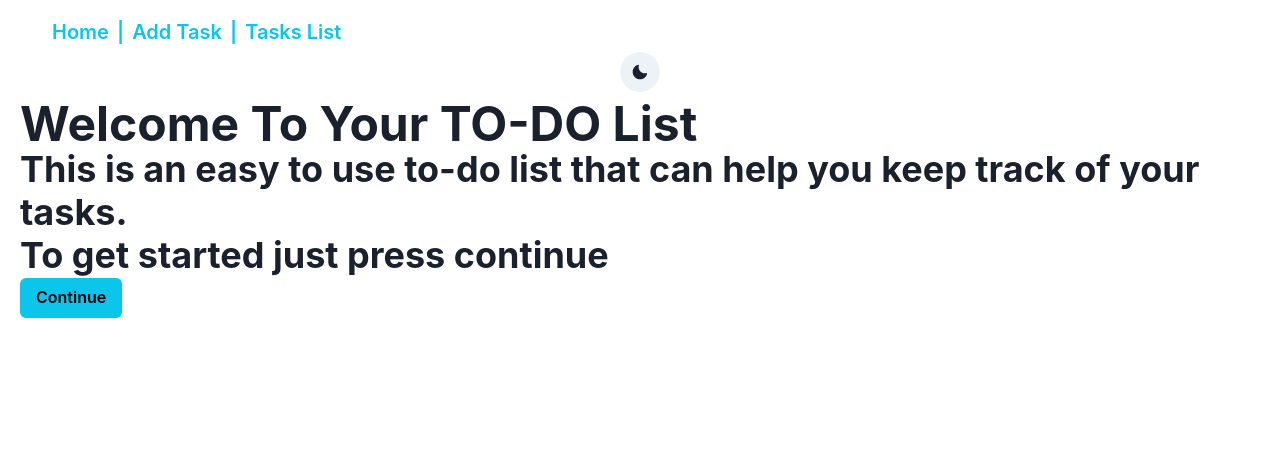
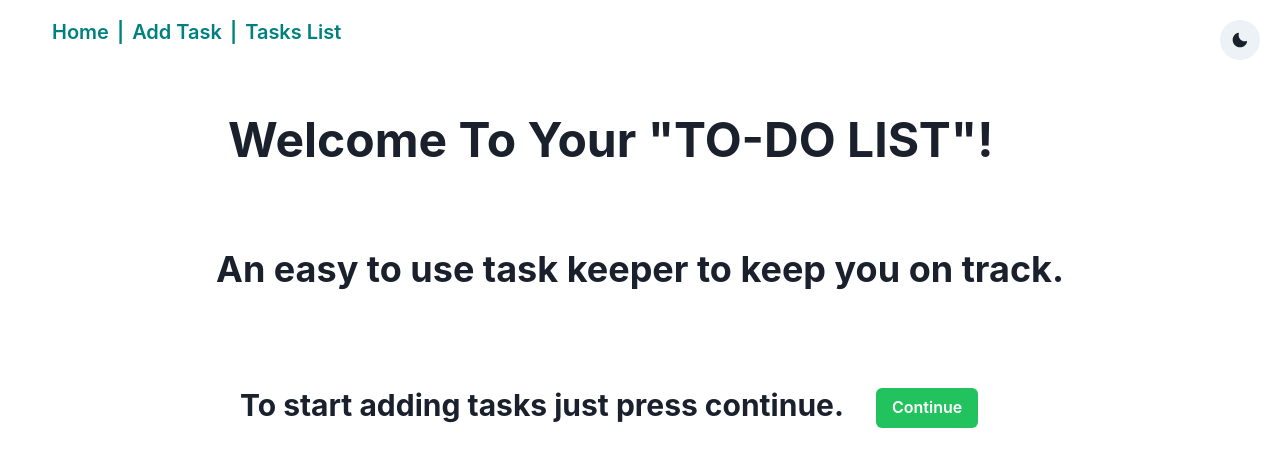
Before and after one commit to AlexMFlynn/TODO-MK0, a React (Create React App) app in the folder todo-ts/: page / in a window 1280 px wide. Shown: the top 466 px of the page. Built offline with nearby package versions, Linux system fonts and the light colour scheme.

Commit message:
Added styling to tasks list page

```diff
--- a/todo-ts/src/App.tsx
+++ b/todo-ts/src/App.tsx
@@ -1,14 +1,14 @@
 import { useEffect, useState } from 'react';
 import './App.css';
-import { TaskProps } from './Components/Tasks/Task';
+import { TaskProps } from './Components/Tasks/TaskProps';
 import { Route, Routes } from 'react-router-dom';
 import { Home } from './pages/Home';
 import { TaskList } from './pages/TaskList';
 import { AddTask } from './pages/AddTask';
 import { NavBar } from './Components/UI/NavBar/NavBar';
-import { Flex, Heading, VStack } from '@chakra-ui/layout';
+import { Flex, Heading, Spacer, VStack } from '@chakra-ui/layout';
 import { IconButton } from '@chakra-ui/button';
-import { SunIcon, MoonIcon, WarningIcon } from '@chakra-ui/icons'
+import { SunIcon, MoonIcon } from '@chakra-ui/icons'
 import { useColorMode } from '@chakra-ui/color-mode';
 
 
@@ -63,14 +63,14 @@ export default function App() {
         >
           <NavBar />
         </Heading>
-      </Flex>
+        <Spacer />
         <IconButton
           icon={isDark ? <SunIcon /> : <MoonIcon />}
-        aria-label='Light Mode'
+          aria-label='Light and Dark mode toggle'
           isRound={true}
           onClick={toggleColorMode}
         />
-      <main>
+      </Flex>
       <Routes>
         <Route index element={<Home />} />
         <Route path='/taskList' element={
@@ -80,8 +80,6 @@ export default function App() {
           <AddTask onAddTask={handleOnAddTask} />
         } />
       </Routes>
-
-      </main>
     </VStack >
   );
 };
--- a/todo-ts/src/Components/NewTask/TaskForm.tsx
+++ b/todo-ts/src/Components/NewTask/TaskForm.tsx
@@ -1,5 +1,5 @@
 import { ChangeEvent, useState } from "react";
-import { TaskProps } from "../Tasks/Task";
+import { TaskProps } from "../Tasks/TaskProps";
 import { Button } from "../UI/Button/Button";
 import { Input } from "../UI/Input/Input";
 import { v4 as uuidv4 } from 'uuid';
--- a/todo-ts/src/Components/Tasks/AllTasks.tsx
+++ b/todo-ts/src/Components/Tasks/AllTasks.tsx
@@ -1,5 +1,5 @@
-import { Box, Button, Card, CardBody, CardHeader, Heading, StackDivider, Text, VStack } from "@chakra-ui/react";
-import { TaskProps } from "./Task";
+import { Box, Button, Card, CardBody, CardHeader, Flex, Heading, Spacer, StackDivider, Text, VStack } from "@chakra-ui/react";
+import { TaskProps } from "./TaskProps";
 
 export interface AllTasksProps {
     tasks: TaskProps[];
@@ -12,41 +12,55 @@ export function AllTasks({ tasks, onRemove }: AllTasksProps) {
     };
 
     return (
-        <Box
-            maxWidth='md'
-            padding='5px'
+        <VStack
+            spacing='2em'
+            w='100%'
+            align='center'
         >
-            <Card
-                variant='elevated'
-                bg='lavender'
-                display='flex'
+            <Heading
                 textAlign='center'
+                w='100%'
+                p='.5em'
+                borderRadius='lg'
+                size='2xl'
+                bg='green'
+            >Tasks</Heading>
 
-            >
-                <CardHeader bg='darkcyan'>
-                    <Heading size='md'>Tasks</Heading>
-                </CardHeader>
-
-                <CardBody textAlign='left'>
             <VStack
-                        display='flex'
+                w='100%'
                 divider={<StackDivider />}
-                        borderColor='black'
+                borderColor='teal'
                 spacing='4'
-                        align='stretch'
             >
                 {tasks.map(task => {
                     return (
-                                <Box key={task.key}>
-                                    <Heading
-                                        size='xs'
+                        <Card
+                            w='100%'
+                            key={task.key}
+                            flexDir='row'
+                            p='1em'
+                            alignItems='center'
+                        >
+                            <Box mr='.5em'>
+                                <CardHeader
+                                    color='green'
+                                    fontWeight='bold'
+                                    p='0'
                                     textTransform='uppercase'
                                 >
                                     {task.title}
-                                    </Heading>
-                                    <Text pt='2' fontSize='sm'>
+                                </CardHeader>
+                                <CardBody
+                                    p='0'
+                                >
+                                    <Text>
                                         {task.description}
                                     </Text>
+                                </CardBody>
+                            </Box>
+                            <Spacer />
+                            {//TODO: add trash icons
+                            }
                             <Button
                                 onClick={() => onRemoveHandler(task.key)}
                                 colorScheme='red'
@@ -54,12 +68,10 @@ export function AllTasks({ tasks, onRemove }: AllTasksProps) {
                             >
                                 REMOVE
                             </Button>
-                                </Box>
+                        </Card>
                     );
                 })};
             </VStack>
-                </CardBody>
-            </Card>
-        </Box>
+        </VStack>
     );
 };
--- /dev/null
+++ b/todo-ts/src/Components/Tasks/TaskProps.tsx
@@ -0,0 +1,5 @@
+export interface TaskProps {
+    title: string;
+    description: string;
+    key: string;
+};
--- a/todo-ts/src/Components/UI/NavBar/NavBar.tsx
+++ b/todo-ts/src/Components/UI/NavBar/NavBar.tsx
@@ -4,7 +4,9 @@ import { NavLink } from "react-router-dom";
 
 export function NavBar() {
     return (
-        <Breadcrumb separator='|'>
+        <Breadcrumb
+            color='teal'
+            separator='|'>
             <BreadcrumbItem>
                 <BreadcrumbLink as={NavLink} to='/' end>
                     Home
--- a/todo-ts/src/pages/AddTask.tsx
+++ b/todo-ts/src/pages/AddTask.tsx
@@ -1,6 +1,5 @@
-import { Box } from "@chakra-ui/react";
 import { TaskForm } from "../Components/NewTask/TaskForm";
-import { TaskProps } from "../Components/Tasks/Task";
+import { TaskProps } from "../Components/Tasks/TaskProps";
 
 
 export interface AddTaskProps {
@@ -9,8 +8,6 @@ export interface AddTaskProps {
 
 export function AddTask({ onAddTask }: AddTaskProps) {
     return (
-        <Box>
-            <TaskForm onAddTask={onAddTask} />
-        </Box>
+        <TaskForm onAddTask={onAddTask} />
     );
 };
--- a/todo-ts/src/pages/Home.tsx
+++ b/todo-ts/src/pages/Home.tsx
@@ -1,19 +1,40 @@
-import { Box, Heading, Button } from "@chakra-ui/react";
+import { Box, Heading, Button, VStack, Flex, Spacer } from "@chakra-ui/react";
 import React from "react";
 import { Link } from "react-router-dom";
 
-
 export function Home() {
     return (
-        <Box>
-            <Heading as='h1' size='2xl' >Welcome To Your TO-DO List</Heading>
-            <Heading>
-                This is an easy to use to-do list that can help you keep track of your tasks.
-            </Heading>
-            <Heading>
-                To get started just press continue
-            </Heading>
-            <Button as={Link} to='AddTask' colorScheme='cyan'>Continue</Button>
-        </Box >
+        <VStack >
+            <Flex direction='column'>
+                <Heading
+                    as='h1'
+                    size='2xl'
+                    m='1em'
+                >
+                    Welcome To Your "TO-DO LIST"!
+                </Heading>
+                <Heading
+                    size='xl'
+                    m='1em'
+
+                >
+                    An easy to use task keeper to keep you on track.
+                </Heading>
+                <Heading
+                    size='lg'
+                    m='2em'
+                >
+                    To start adding tasks just press continue.
+                    <Button
+                        ml='2em'
+                        as={Link}
+                        to='AddTask'
+                        colorScheme='whatsapp'
+                    >
+                        Continue
+                    </Button>
+                </Heading>
+            </Flex>
+        </VStack>
     );
 };
--- a/todo-ts/src/pages/TaskList.tsx
+++ b/todo-ts/src/pages/TaskList.tsx
@@ -1,4 +1,3 @@
-import { Box } from "@chakra-ui/react";
 import { AllTasks } from "../Components/Tasks/AllTasks";
 
 export interface TaskListProps {
@@ -15,8 +14,9 @@ export function TaskList({
     onRemoveTask
 }: TaskListProps) {
     return (
-        <Box>
-            <AllTasks tasks={tasks} onRemove={onRemoveTask} />
-        </Box>
+        <AllTasks
+            tasks={tasks}
+            onRemove={onRemoveTask}
+        />
     );
 };
```
Also changed, not shown: todo-ts/src/Components/Tasks/Task.tsx (deleted, +0 -19 lines), 1 other file (tests, documents, lock files or other folders). Lines whose indentation alone changed are shown as unchanged.
